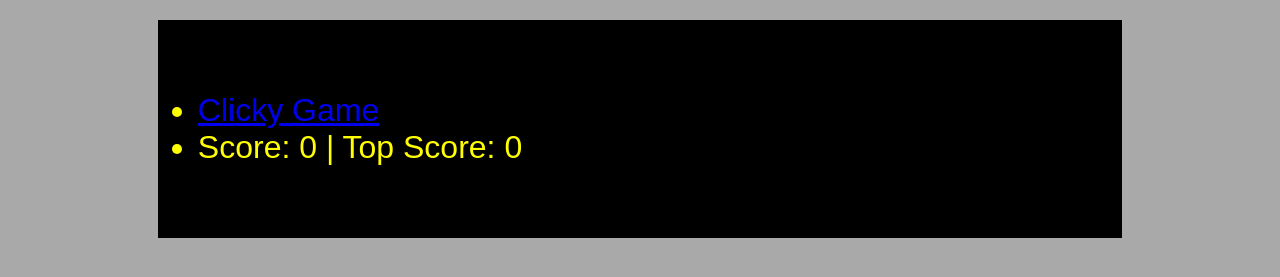
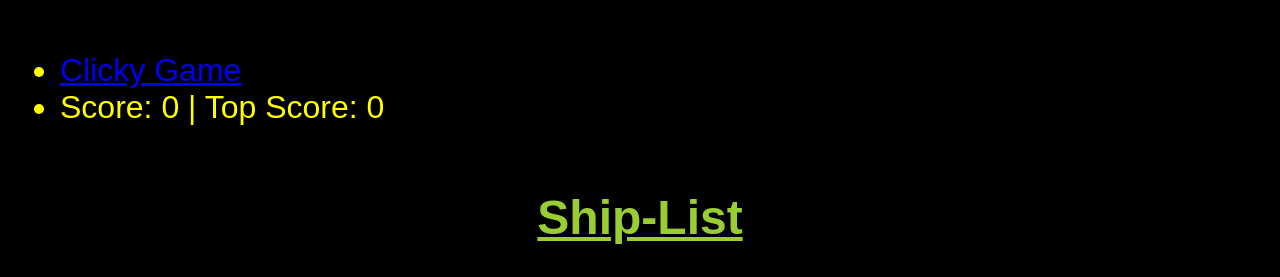
Before and after one commit to J-Falconetti/clicky, a React (Create React App) app: page / in a window 1280 px wide. Shown: the top 277 px of the page. Built offline with nearby package versions, Linux system fonts and the light colour scheme.

Commit message:
shake works

```diff
--- a/src/App.js
+++ b/src/App.js
@@ -10,7 +10,8 @@ class App extends Component {
     ships,
     score: 0,
     topScore: 0,
-    ids: []
+    ids: [],
+    shakeClass: "ship-static"
 
   };
 
@@ -19,6 +20,7 @@ class App extends Component {
     var isFound = this.state.ids.indexOf (id);
 
      if (isFound === -1) {
+      this.setState({shakeClass: "ship-static"})
        var newScore = this.state.score +1;
        this.setState({score: newScore})
         if(this.state.topScore < newScore ){
@@ -29,6 +31,7 @@ class App extends Component {
        this.setState({ids: check})
      }
      else{
+       this.setState({shakeClass: "ship-shake"})
       this.setState({score: 0, ids: []})
      }
 
@@ -63,7 +66,8 @@ class App extends Component {
 
    render() {
     return (
-      <Wrapper>
+      <Wrapper className= {this.state.shakeClass}>
+
         <Nav
         score = {this.state.score}
         topScore = {this.state.topScore}
@@ -78,7 +82,8 @@ class App extends Component {
             name={ship.name}
             image={ship.image}
           />
-        ))}
+                  ))}
+
       </Wrapper>
     );
   }
--- a/src/components/Nav/style.css
+++ b/src/components/Nav/style.css
@@ -1,9 +1,10 @@
 .navbar{
+    position: -webkit-sticky;
+    position: sticky;
+    top: 0;
+    z-index:1;
     background: black;
     color: yellow;
     font-size: 200%;
-    padding-top: 40px;
-    padding-right: 600px;
-    padding-left: 600 px;
-    padding-bottom: 40px;
+  width: 100%;
 }
--- a/src/components/Wrapper/index.js
+++ b/src/components/Wrapper/index.js
@@ -2,7 +2,7 @@ import React from "react";
 import "./style.css";
 
 function Wrapper(props) {
-  return <div className="wrapper">{props.children}</div>;
+  return <div className={`wrapper ${props.className}`}>{props.children}</div>;
 }
 
 export default Wrapper;
--- a/src/components/Wrapper/style.css
+++ b/src/components/Wrapper/style.css
@@ -1,6 +1,6 @@
 .wrapper {
   padding-top: 50px;
-  background: darkgray;
+  background: black;
   height: 100%;
   display: flex;
   flex-flow: row wrap;
@@ -12,8 +12,11 @@
 .wrapper h1{
   color: yellowgreen;
 }
+.ship-static{
+  background: black;
+}
 
-.wrapper:hover {
+.ship-shake {
   animation: shake 0.82s cubic-bezier(.36,.07,.19,.97) both;
   transform: translate3d(0, 0, 0);
   backface-visibility: hidden;
```
